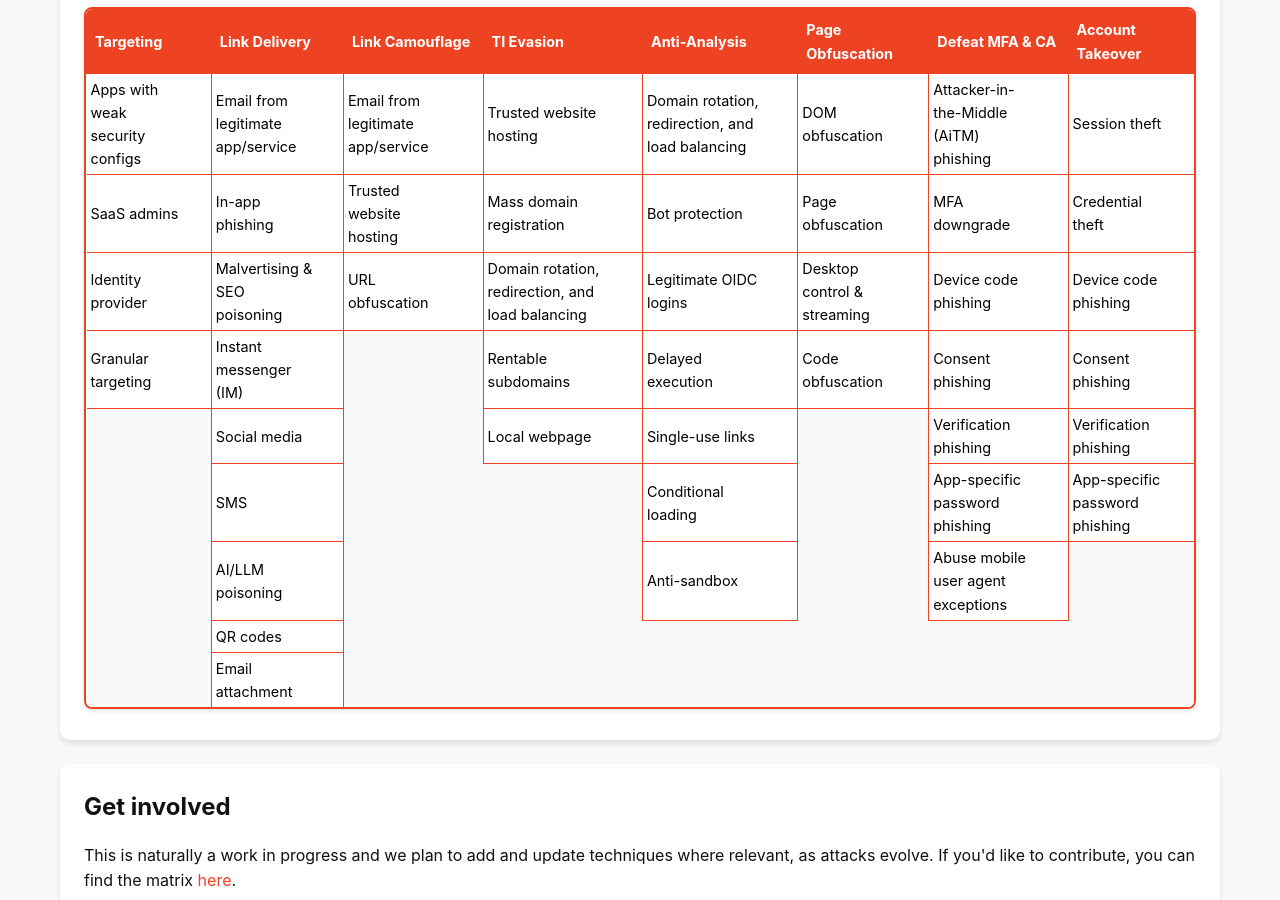
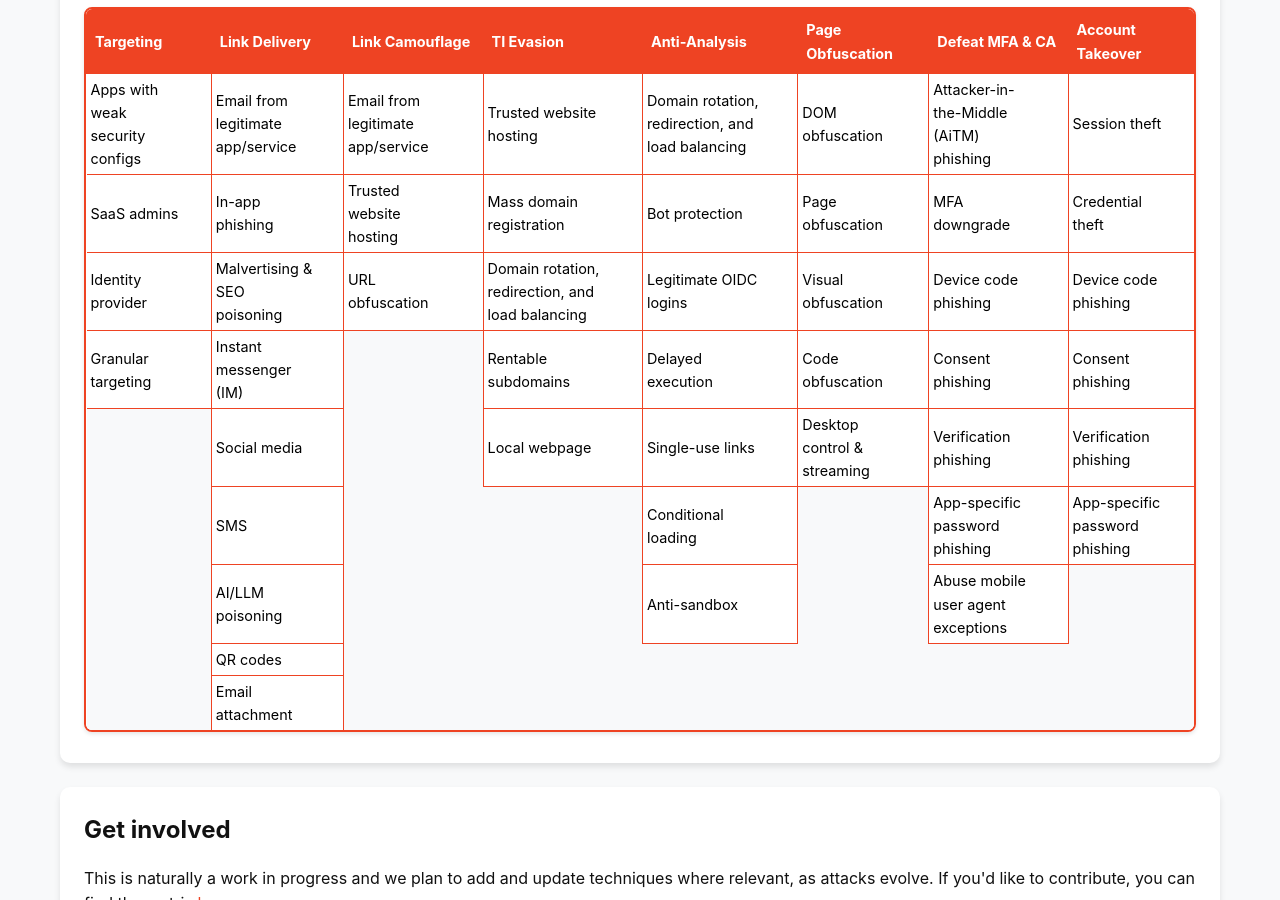
Before and after one commit to pushsecurity/phishing-techniques, a Jekyll site: the page built from index.html, in a window 1280 px wide and 900 px high, scrolled down 717 px. Built offline with Jekyll 4.4.1, drawn with Linux system fonts in a browser that asks for light colours.

Commit message:
Update techniques-table.yml

```diff
--- a/_data/techniques-table.yml
+++ b/_data/techniques-table.yml
@@ -50,8 +50,9 @@ columns:
     techniques:
       - "dom-obfuscation"
       - "page-obfuscation"
+      - "visual-obfuscation"
+      - "code-obfuscation"
       - "desktop-control"
-      - "code-obfuscation"
 
   - name: "Defeat MFA & CA"
     techniques:
```
